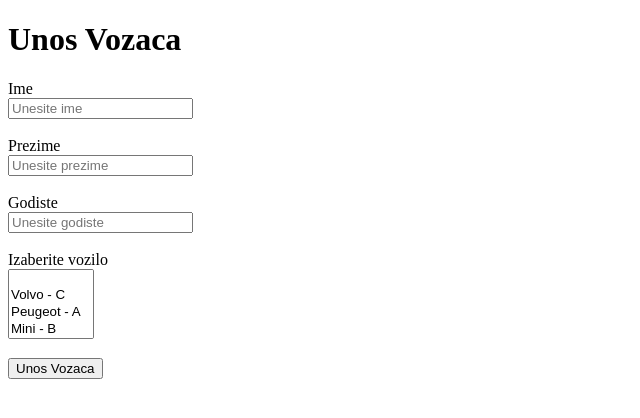
After one commit to bojan7/cas21, a PHP site: page /unosvozaca.php in a window 1280 px wide. The commit adds this page. Shown: the top 418 px of the page, without its empty margins (0-640 px from the left). Run offline with PHP 8.4, Linux system fonts and the light colour scheme; data comes from the database, SQL or seed files in the repository.

Commit message:
unosvozaca.php

```diff
--- a/model/DAO.php
+++ b/model/DAO.php
@@ -10,6 +10,7 @@ class DAO{
   private $UNOSVOZILA="INSERT INTO vozila (imeproizvodjaca,model,kategorija,godiste,cena) VALUES(?,?,?,?,?)";
   private $PRIKAZVOZILA="SELECT * FROM vozila";
   private $PRIKAZVOZACA="SELECT * FROM vozaci";
+  private $UNOSVOZACA = "INSERT INTO vozaci (ime, prezime, godiste) VALUES (?,?,?)";
 
   private $ZADUZENJE="INSERT INTO vozilavozaci(idvozila,idvozaca) VALUES(?,?)";
   private $OBRISIVOZACA="DELETE FROM vozaci WHERE idvozaca=?";
@@ -82,6 +83,14 @@ public function zaduzenje( $idvozila,$idvozaca){
 
 }
 
+public function unosVozaca($i,$p,$g){
+    $statement = $this->db->prepare($this->UNOSVOZACA);
+        $statement->bindValue(1,$i);
+        $statement->bindValue(2,$p);
+        $statement->bindValue(3,$g);
+   return $statement->execute();
+}
+
 public function obrisiVozaca($id){
     $statement = $this->db->prepare($this->OBRISIVOZACA);
     $statement->bindValue(1,$id);
--- a/view/index.php
+++ b/view/index.php
@@ -9,13 +9,13 @@
 <body>
 
 <?php
-var_dump($_SESSION['ulogovan']);
+//var_dump($_SESSION['ulogovan']);
     ?>
     <h1>Dobro dosli</h1>
 
     <a href="rute.php?akcija=prikazunosavozila">Unos vozila</a>
     <br><br>
-    <a href="">Unos vozaca</a>
+    <a href="rute.php?akcija=prikazunosavozaca">Unos vozaca</a>
     <br><br>
     <a href="rute.php?akcija=zaduzenje">Zaduzenje vozila</a>
     <br><br>
--- /dev/null
+++ b/view/unosvozaca.php
@@ -0,0 +1,67 @@
+<!DOCTYPE html>
+<html lang="en">
+<head>
+    <meta charset="UTF-8">
+    <meta name="viewport" content="width=device-width, initial-scale=1.0">
+    <meta http-equiv="X-UA-Compatible" content="ie=edge">
+    <title>Unos vozaca</title>
+</head>
+<body>
+<?php
+
+require_once ('../model/DAO.php');
+
+$dao = new DAO();
+
+$svavozila = $dao->prikazVozila();
+
+$errors = isset($errors)?$errors:array();
+
+    $msg = isset($msg)?$msg:"";
+    echo "<h3 style='color:green; font-size:12px;'>$msg</h3>";
+
+?>
+<h1>Unos Vozaca</h1>
+
+<form action="rute.php" method="GET">
+
+<label>Ime</label><br>
+
+    <input type="text" name="ime" placeholder="Unesite ime">
+    <span style="color:red;"><?php if(array_key_exists('ime', $errors)) echo $errors['ime']; ?></span>
+    <br><br>
+
+    <label>Prezime</label><br>
+    <input type="text" name="prezime" placeholder="Unesite prezime">
+    <span style="color:red;"><?php if(array_key_exists('prezime', $errors)) echo $errors['prezime']; ?></span>
+    <br><br>
+
+    <label>Godiste</label><br>
+    <input type="text" name="godiste" placeholder="Unesite godiste">
+    <span style="color:red;"><?php if(array_key_exists('godiste', $errors)) echo $errors['godiste']; ?></span>
+    <br><br>
+
+    <label>Izaberite vozilo</label><br>
+
+        <select multiple name="vozilo">
+        <option value=""></option>
+
+        <?php
+            foreach($svavozila as $vozilo){
+                echo "<option value='$vozilo[idvozila]'>
+                $vozilo[imeproizvodjaca] - $vozilo[kategorija]</option>";
+            }
+
+        ?>
+
+        <select>
+        <span style="color:red;"><?php if(array_key_exists('vozilo', $errors)) echo $errors['vozilo']; ?></span>
+        <br><br>
+
+    <input type="submit" name="akcija" value="Unos Vozaca">
+
+
+</form>
+
+</body>
+</html>
```
Also changed, not shown: controller/controller.php (+63 -0 lines), view/rute.php (+8 -0 lines).
